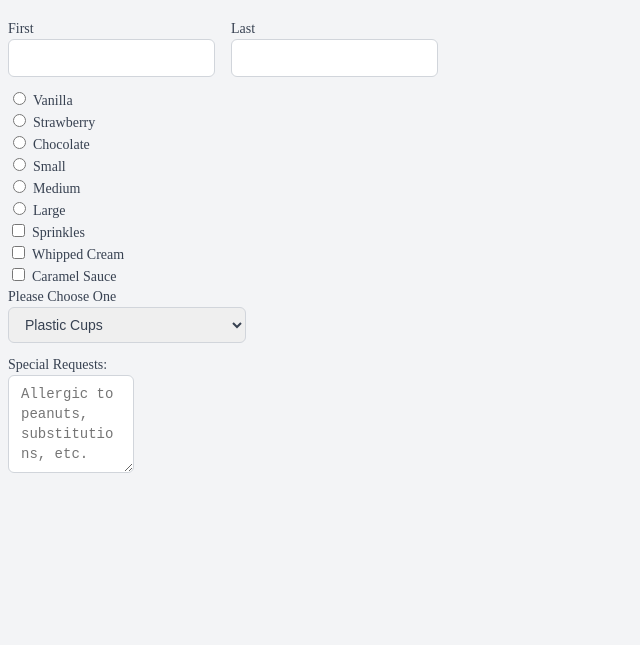
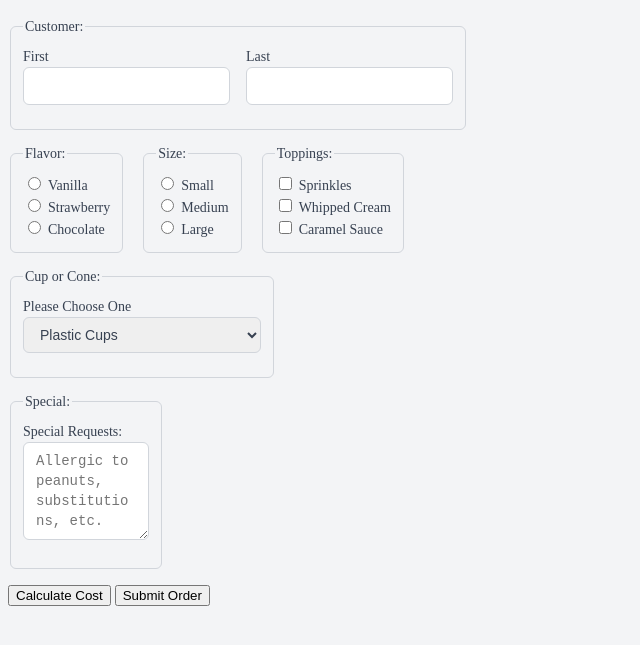
Before and after one commit to nellie789/3.3InputTypes, a plain HTML site: page index.html in a window 1280 px wide. Shown: the part 61-706 px from the top of the page, without its empty margins (0-640 px from the left). Drawn offline with Linux system fonts and the light colour scheme.

Commit message:
finished code

```diff
--- a/index.html
+++ b/index.html
@@ -10,6 +10,8 @@
     <div class="content">
         <h1>Ice Cream Shoppe</h1>
         <form>
+            <fieldset>
+                <legend>Customer:</legend>
                 <div class="row">
                     <div>
                         <label for="firstname">First</label>
@@ -20,7 +22,10 @@
                         <input id="lastname" name="last_name" type="text">
                     </div>
                 </div>
-            <div>
+            </fieldset>
+            <div class="row">
+                <fieldset>
+                    <legend>Flavor:</legend>
                     <div>
                         <input type="radio" id="vanilla" name="icecream">
                         <label for="vanilla">Vanilla</label>
@@ -33,8 +38,9 @@
                         <input type="radio" id="chocolate" name="icecream">
                         <label for="chocolate">Chocolate</label>
                     </div>
-            </div>
-            <div>
+                </fieldset>
+                <fieldset>
+                    <legend>Size:</legend>
                     <div>
                         <input type="radio" id="small" name="size">
                         <label for="small">Small</label>
@@ -47,8 +53,9 @@
                         <input type="radio" id="large" name="size">
                         <label for="large">Large</label>
                     </div>
-            </div>
-            <div>
+                </fieldset>
+                <fieldset>
+                    <legend>Toppings:</legend>
                     <div>
                         <input type="checkbox" id="sprinkles" name="sprinkles" value="sprinkles">
                         <label for="sprinkles">Sprinkles</label>
@@ -61,8 +68,10 @@
                         <input type="checkbox" id="caramel" name="caramel" value="caramel">
                         <label for="caramel">Caramel Sauce</label>
                     </div>
+                </fieldset>
             </div>
-            <div>
+            <fieldset>
+                <legend>Cup or Cone:</legend>
                 <label for="container">Please Choose One</label>
                 <select name="container" id="container">
                     <option value="cup">Plastic Cups</option>
@@ -70,11 +79,15 @@
                     <option value="waffle">Waffle Cone</option>
                     <option value="dippedWaffle">Chocolate Dipped Waffle Cone</option>
                 </select>
-            </div>
-            <div>
+            </fieldset>
+            <fieldset>
+                <legend>Special:</legend>
                 <label for="SpecialRequests">Special Requests:</label>
-                <textarea id="SpecialRequests" name="SpecialRequests" rows="4" cols="10" placeholder="Allergic to peanuts, substitutions, etc."></textarea>
-            </div>
+                <textarea id="SpecialRequests" name="SpecialRequests" rows="4" cols="10"
+                          placeholder="Allergic to peanuts, substitutions, etc."></textarea>
+            </fieldset>
+            <button type="button" onclick="alert('Free today for our Grand Opening!')">Calculate Cost</button>
+            <button type="submit">Submit Order</button>
         </form>
     </div>
 </div>
```
Lines whose indentation alone changed are shown as unchanged.
